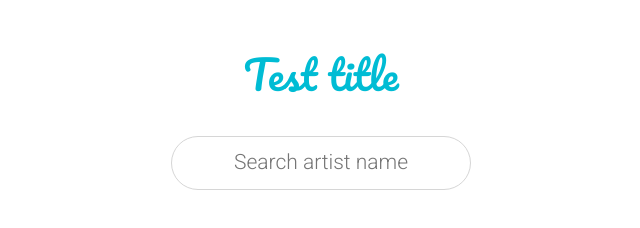
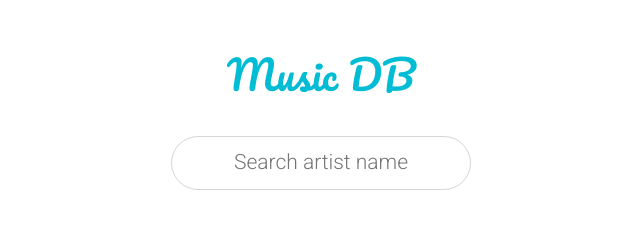
Before and after one commit to Acovid/Music-DB, a plain HTML site: page index.html in a window 1280 px wide. Shown: the whole page, without its empty margins (319-959 px from the left). Drawn offline with nearby package versions, Linux system fonts and the light colour scheme.

Commit message:
original title

```diff
--- a/index.html
+++ b/index.html
@@ -31,7 +31,7 @@
     <div class="container">
       <div class="row" id="search_artist">
         <div class="wrapper">
-          <h1>Test title</h1>
+          <h1>Music DB</h1>
           <form action="" id="form">
             <input
               type="text"
```
